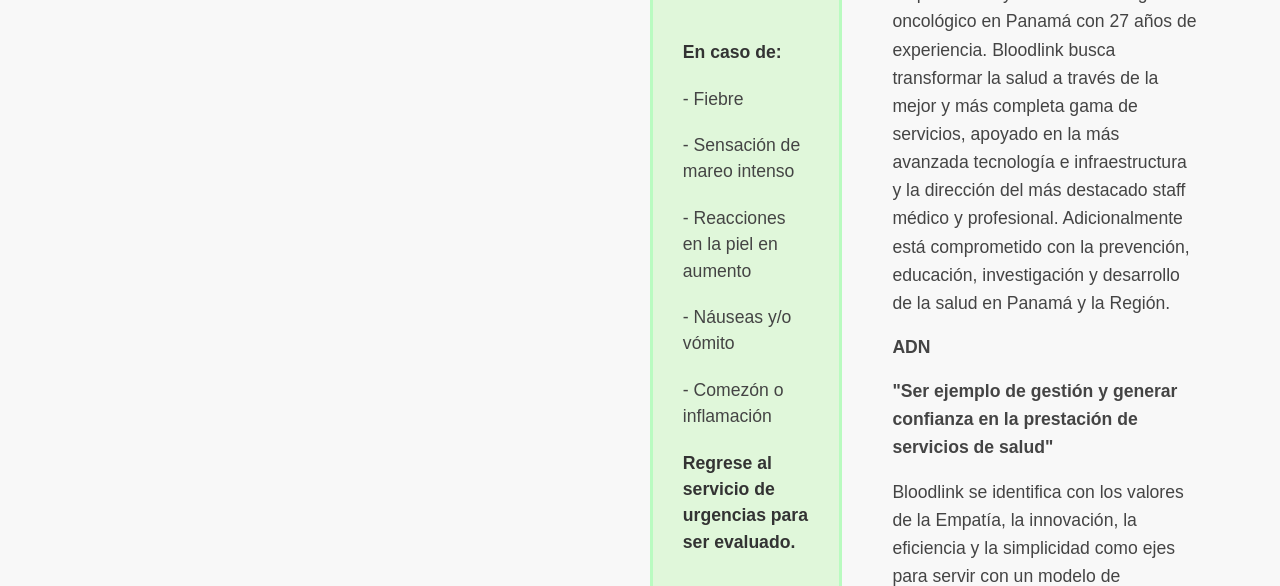
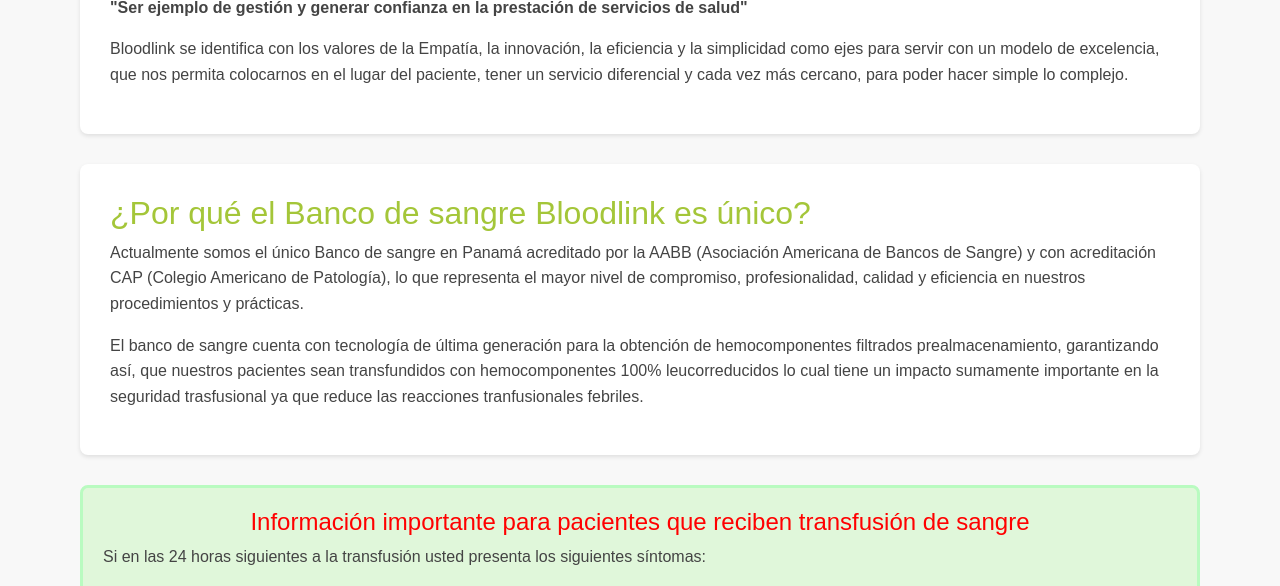
Before and after one commit to jimmyzands/BloodLink, a Flask app: page /about/ in a window 1280 px wide. Shown: the part 1158-1744 px from the top of the page. Run offline with Flask 3, Linux system fonts and the light colour scheme; parts of the project's set-up code (start-up, migrations or seed data) failed here and were passed over.

Commit message:
Update about.html

```diff
--- a/bloodlink/templates/public/about.html
+++ b/bloodlink/templates/public/about.html
@@ -1,12 +1,6 @@
 {% extends "layout.html" %}
 
 {% block content %}
-<!DOCTYPE html>
-<html lang="es">
-<head>
-    <meta charset="UTF-8">
-    <meta name="viewport" content="width=device-width, initial-scale=1.0">
-    <title>¿Quiénes somos?</title>
 <style>
     body {
         font-family: Arial, sans-serif;
@@ -16,88 +10,99 @@
         color: #444;
     }
     .container {
-            display: flex;
         max-width: 1200px;
         margin: 0 auto;
         padding: 20px;
     }
-        .sidebar {
-            width: 35%; /* Aumentado el ancho al 35% */
-            padding: 30px;
-            background-color: #e0f7da; /* Fondo verde claro */
-            margin-right: 30px;
-            border-radius: 8px; /* Bordes redondeados */
-            border: 3px solid #b9fbc0; /* Borde verde más oscuro */
-        }
-        .content {
-            width: 65%; /* Ajustado para que ocupe el resto del espacio */
-            padding-left: 20px;
-        }
-        .sidebar ul {
-            list-style: none;
-            padding: 0;
-            margin: 0;
-        }
-        .sidebar ul li {
-            margin: 20px 0; /* Espaciado entre elementos */
-            font-size: 1.1em; /* Tamaño de fuente más grande */
-        }
-        .sidebar ul li a {
-            text-decoration: none;
-            color: #333;
-            font-weight: bold; /* Texto en negrita */
-        }
     .header-image {
-            position: relative;
         width: 100%;
         height: 400px;
         overflow: hidden;
         display: flex;
         justify-content: center;
         align-items: center;
+        margin-bottom: 30px;
     }
     .header-image img {
         width: 100%;
         height: 100%;
         object-fit: cover;
     }
-        .content h1 {
+    .content-section {
+        background-color: #fff;
+        padding: 30px;
+        margin-bottom: 30px;
+        border-radius: 8px;
+        box-shadow: 0 2px 4px rgba(0,0,0,0.1);
+    }
+    h1, h2 {
         color: #A4C639;
+    }
+    .content-section p {
+        line-height: 1.6;
+    }
+    .highlight-box {
+        background-color: #e0f7da;
+        border: 3px solid #b9fbc0;
+        padding: 20px;
+        border-radius: 8px;
+        margin-top: 30px;
+    }
+    .highlight-box h2 {
+        color: #FF0000;
+        font-size: 1.5em;
+        text-align: center;
+        margin-top: 0;
+    }
+    .highlight-box ul {
+        list-style-type: none;
+        padding-left: 0;
+    }
+    .highlight-box li {
+        margin-bottom: 10px;
+    }
+    .hero-text {
+        color: #FF0000;
         font-size: 2em;
-            margin-top: 90px;
-        }
-        .content p {
-            line-height: 1.6;
-            font-size: 1.1em;
-        }
-        .content p strong {
         font-weight: bold;
-        }
-        .highlight {
-            color: #FF0000; /* Rojo */
-            font-size: 2.5em; /* Tamaño de fuente más grande */
-            font-weight: bold; /* Negrita */
         text-align: center;
-            margin-top: 20px; /* Margen superior para separar de la imagen */
-            font-family: 'Comic Sans MS', cursive, sans-serif; /* Tipografía llamativa */
-        }
-        .sidebar img {
-            width: 100%;
-            height: auto;
-            margin: 20px 0; /* Espacio alrededor de la imagen */
-            border-radius: 8px; /* Bordes redondeados */
+        margin: 30px 0;
+        font-family: 'Arial', sans-serif;
     }
 </style>
-</head>
-<body>
+
 <div class="header-image">
     <img src="https://laboratoriomedico.lasamericas.com.co/portals/6/Images/banners/Banner%20interno/Banner%20interno%20renovados%202022%20dic/Banner-interno-p%C3%A1gina-web-Qui%C3%A9nes-somos-BS.jpg?ver=2022-12-19-164621-917" alt="¿Quiénes somos?">
 </div>
+
 <div class="container">
-        <div class="sidebar">
-            <ul>
-                <li><a href="#">Información importante para pacientes que reciben transfusión de sangre.</a></li>
-                <li><a href="#">Si en las 24 horas siguientes a la transfusión usted presenta los siguientes síntomas:</a></li>
+    <div class="content-section">
+        <h1>¿Quiénes somos y cuál es nuestra historia?</h1>
+        <p>El Banco de sangre Bloodlink nació a la par del Laboratorio Médico en Panamá en 1993, ofreciendo múltiples servicios en el campo de la terapia transfusional.</p>
+        <p>Hoy, gracias a esta trayectoria de más de 25 años, se nos reconoce en Panamá como un Banco de sangre vanguardista en tecnología, automatización y procesos estandarizados que garantizan la calidad y trazabilidad de todos nuestros productos sanguíneos, dentro del marco normativo nacional e internacional.</p>
+    </div>
+
+    <div class="content-section">
+        <h2>Sobre Bloodlink</h2>
+        <p>En el año 2018 la mayoría accionaria del grupo empresarial Las Américas fue adquirida por el grupo Bloodlink de Panamá, integrando entonces a las empresas de Las Américas a la red latinoamericana de servicios de salud cuya filosofía es <em>Transformar la experiencia en salud de todas las personas.</em></p>
+        <p>Bloodlink es un grupo de salud a nivel regional con cerca de 6000 colaboradores, que cuenta con una red de clínicas y centros médicos y es líder en protección y tratamiento integral oncológico en Panamá con 27 años de experiencia.</p>
+    </div>
+
+    <div class="content-section">
+        <h2>ADN</h2>
+        <p><strong>"Ser ejemplo de gestión y generar confianza en la prestación de servicios de salud"</strong></p>
+        <p>Bloodlink se identifica con los valores de la Empatía, la innovación, la eficiencia y la simplicidad como ejes para servir con un modelo de excelencia, que nos permita colocarnos en el lugar del paciente, tener un servicio diferencial y cada vez más cercano, para poder hacer simple lo complejo.</p>
+    </div>
+
+    <div class="content-section">
+        <h2>¿Por qué el Banco de sangre Bloodlink es único?</h2>
+        <p>Actualmente somos el único Banco de sangre en Panamá acreditado por la AABB (Asociación Americana de Bancos de Sangre) y con acreditación CAP (Colegio Americano de Patología), lo que representa el mayor nivel de compromiso, profesionalidad, calidad y eficiencia en nuestros procedimientos y prácticas.</p>
+        <p>El banco de sangre cuenta con tecnología de última generación para la obtención de hemocomponentes filtrados prealmacenamiento, garantizando así, que nuestros pacientes sean transfundidos con hemocomponentes 100% leucorreducidos lo cual tiene un impacto sumamente importante en la seguridad trasfusional ya que reduce las reacciones tranfusionales febriles.</p>
+    </div>
+
+    <div class="highlight-box">
+        <h2>Información importante para pacientes que reciben transfusión de sangre</h2>
+        <p>Si en las 24 horas siguientes a la transfusión usted presenta los siguientes síntomas:</p>
         <ul>
             <li>- Dificultad para respirar</li>
             <li>- Sangre en la urina</li>
@@ -106,38 +111,9 @@
             <li>- Dolor de pecho</li>
             <li>- Latido del corazón rápido</li>
         </ul>
-                <li><a href="#">Diríjase inmediatamente al servicio de salud más cercano.</a></li>
-                <img src="https://d1bpj0tv6vfxyp.cloudfront.net/5alasandonordarahharusdilakukanrutinhalodoc.jpg" alt="Instrucciones transfusión de sangre">
-                <li><a href="#">En caso de:</a></li>
-                <ul>
-                    <li>- Fiebre</li>
-                    <li>- Sensación de mareo intenso</li>
-                    <li>- Reacciones en la piel en aumento</li>
-                    <li>- Náuseas y/o vómito</li>
-                    <li>- Comezón o inflamación</li>
-                    <li><a href="#">Regrese al servicio de urgencias para ser evaluado.</a></li>
-                </ul>
-                <img src="https://hdstatic.net/gridfs/holadoctor/51ae1956b937952968000001_0_28-1370365566.jpg" alt="Instrucciones adicionales">
-                <p class="highlight">¡Tú eres un héroe anónimo, gracias por donar sangre!</p>
-            </ul>
+        <p><strong>Diríjase inmediatamente al servicio de salud más cercano.</strong></p>
     </div>
-        <div class="content">
-            <h1>¿Quiénes somos y cuál es nuestra historia?</h1>
-            <p>El Banco de sangre Bloodlink nació a la par del Laboratorio Médico en Panamá en 1993, ofreciendo múltiples servicios en el campo de la terapia transfusional.</p>
-            <p>Hoy, gracias a esta trayectoria de más de 25 años, se nos reconoce en Panamá como un Banco de sangre vanguardista en tecnología, automatización y procesos estandarizados que garantizan la calidad y trazabilidad de todos nuestros productos sanguíneos, dentro del marco normativo nacional e internacional.</p>
-            <p><strong>Sobre Bloodlink</strong></p>
-            <p>En el año 2018 la mayoría accionaria del grupo empresarial Las Américas fue adquirida por el grupo Bloodlink de Panamá, integrando entonces a las empresas de Las Américas a la red latinoamericana de servicios de salud cuyo filosofía es <em>Transformar la experiencia en salud de todas las personas.</em></p>
-            <p>Bloodlink es un grupo de salud a nivel regional con cerca de 6000 colaboradores, que cuenta con una red de clínicas y centros médicos y es líder en protección y tratamiento integral oncológico en Panamá con 27 años de experiencia. Bloodlink busca transformar la salud a través de la mejor y más completa gama de servicios, apoyado en la más avanzada tecnología e infraestructura y la dirección del más destacado staff médico y profesional. Adicionalmente está comprometido con la prevención, educación, investigación y desarrollo de la salud en Panamá y la Región.</p>
-            <p><strong>ADN</strong></p>
-            <p><strong>"Ser ejemplo de gestión y generar confianza en la prestación de servicios de salud"</strong></p>
-            <p>Bloodlink se identifica con los valores de la Empatía, la innovación, la eficiencia y la simplicidad como ejes para servir con un modelo de excelencia, que nos permita colocarnos en el lugar del paciente, tener un servicio diferencial y cada vez más cercano, para poder hacer simple lo complejo.</p>
-            <p><strong>¿Por qué el Banco de sangre Bloodlink es único?</strong></p>
-            <p>Actualmente somos el único Banco de sangre en Panamá acreditado por la AABB (Asociación Americana de Bancos de Sangre) y con acreditación CAP (Colegio Americano de Patología), lo que representa el mayor nivel de compromiso, profesionalidad, calidad y eficiencia en nuestros procedimientos y prácticas.</p>
-            <p>El banco de sangre cuenta con tecnología de última generación para la obtención de hemocomponentes filtrados prealmacenamiento, garantizando así, que nuestros pacientes sean transfundidos con hemocomponentes 100% leucorreducidos lo cual tiene un impacto sumamente importante en la seguridad trasfusional ya que reduce las reacciones tranfusionales febriles. Además somos el único banco de sangre en Panamá que cuenta con encuesta electrónica para la selección de donantes, garantizando la automatización del proceso, lo cual reduce los riesgos en el proceso de selección del donante permitiendo su trazabilidad.</p>
-            <p>Con más de 10 años de experiencia en este tipo de prácticas nos sentimos seguros que podemos suministrar hemocomponentes con bajo riesgo para el paciente.</p>
-            <p>Estamos comprometidos en transformar la experiencia de la donación de sangre: cada vez que un donante se acerca a nuestro banco de sangre, encuentra unas instalaciones confortables, con un ambiente tranquilo, seguro y dotadas con los mejores dispositivos, además de un recurso humano altamente calificado, con alta trayectoria y con un trato cálido, amable, digno y respetuoso que hace de la donación de sangre una experiencia positiva.</p>
+
+    <p class="hero-text">¡Tú eres un héroe anónimo, gracias por donar sangre!</p>
 </div>
-    </div>
-</body>
-</html>
 {% endblock %}
```
Lines whose indentation alone changed are shown as unchanged.
